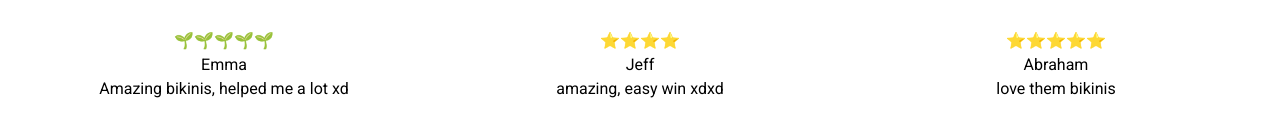
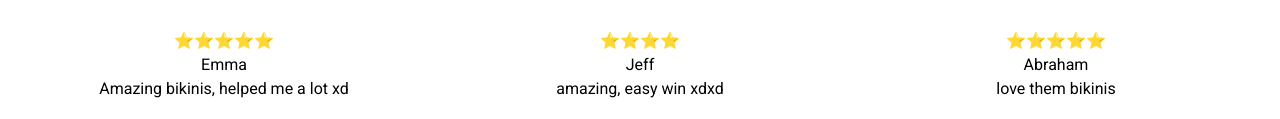
Before and after one commit to henrynavntoft/stardust-lab, a plain HTML site: page index.html in a window 1280 px wide. Shown: the part 1818-1937 px from the top of the page. Drawn offline with Linux system fonts and the light colour scheme; no server answers.

Commit message:
undid the emojis, test worked

```diff
--- a/index.html
+++ b/index.html
@@ -176,7 +176,7 @@
         <h1>Trustpilot</h1>
         <div class="trustpilot-grid">
           <div class="trustpilot-grid-item">
-            <p>🌱🌱🌱🌱🌱</p>
+            <p>⭐⭐⭐⭐⭐</p>
             <p>Emma</p>
             <p>Amazing bikinis, helped me a lot xd</p>
           </div>
```
